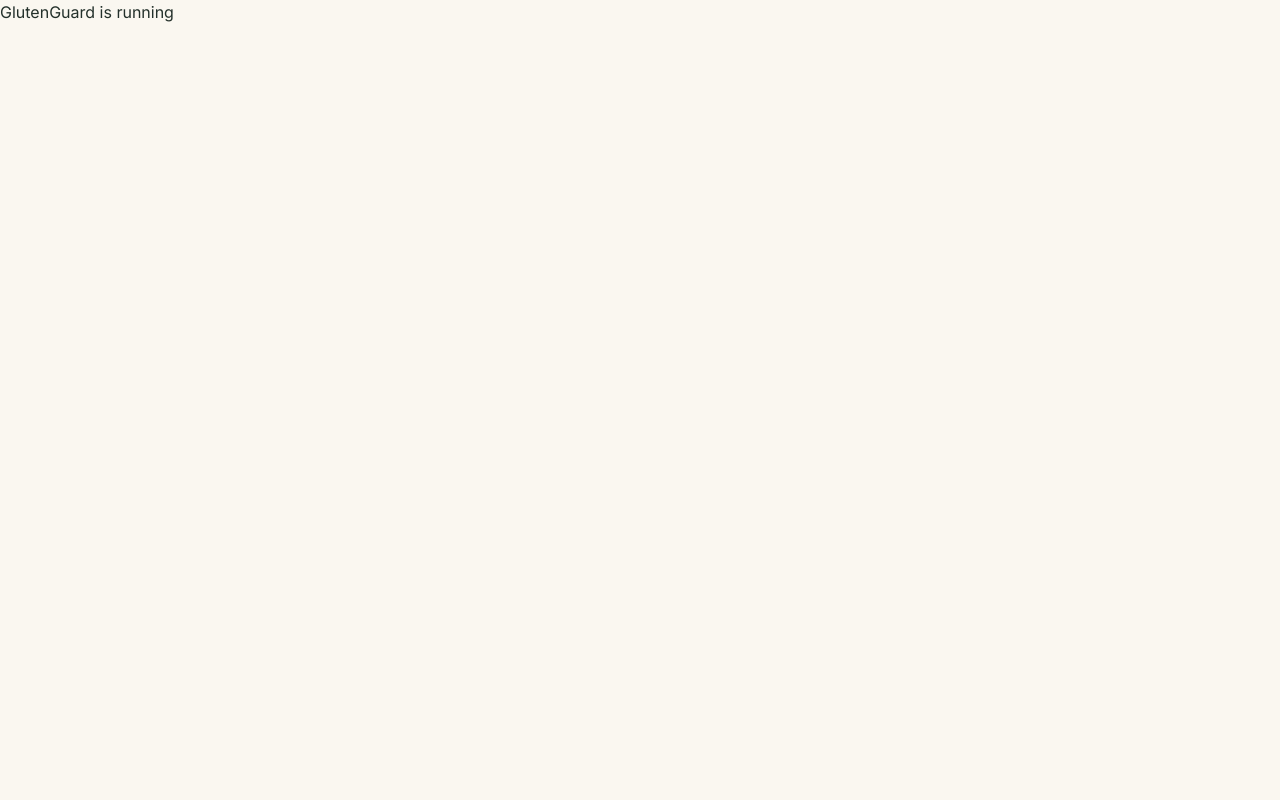
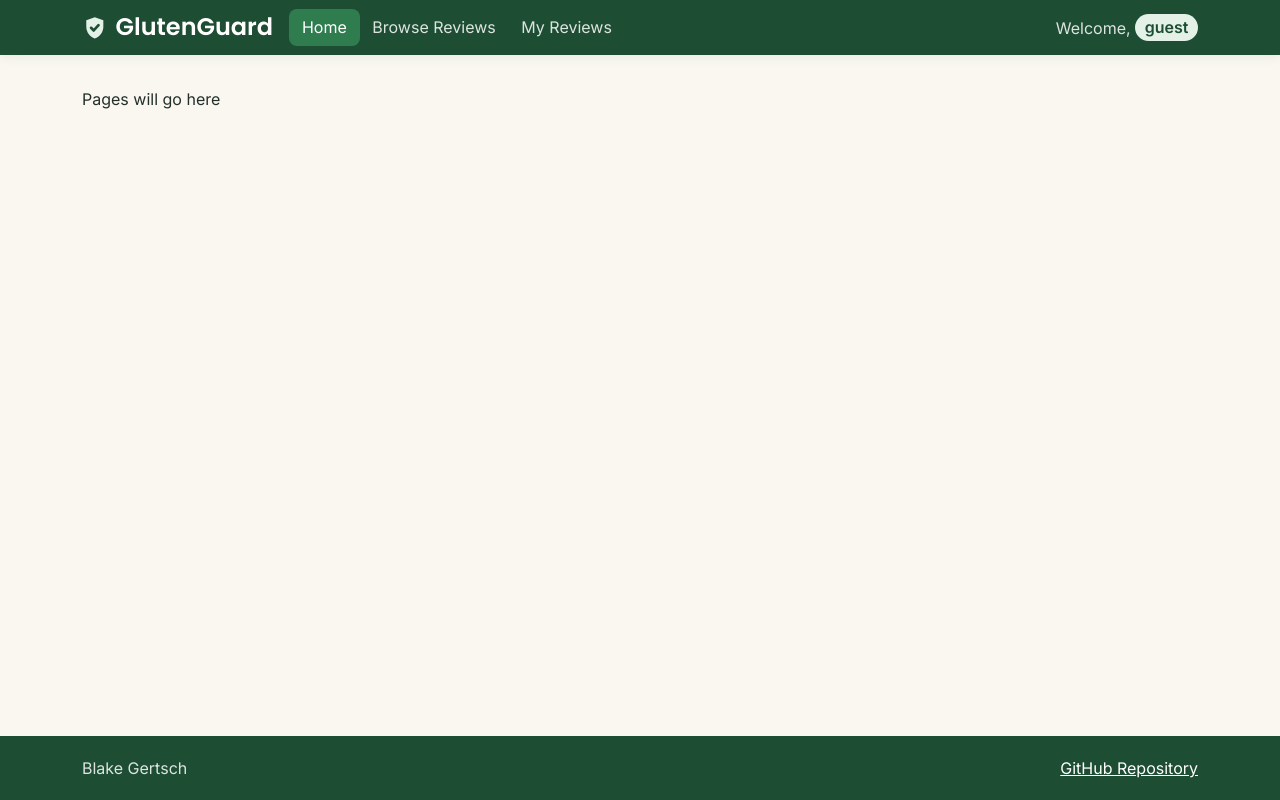
Before and after one commit to blakeg9944/Fall2026Startup, a React (Vite) app: page / in a window 1280 px wide. Built offline with nearby package versions, Linux system fonts and the light colour scheme.

Commit message:
Convert header and footer to a shared React layout with NavLinks

```diff
--- a/src/app.css
+++ b/src/app.css
@@ -76,7 +76,7 @@ img {
 
 /* ---------- Page layout ---------- */
 
-body {
+.app {
   min-height: 100vh;
   display: flex;
   flex-direction: column;
--- a/src/app.jsx
+++ b/src/app.jsx
@@ -1,7 +1,63 @@
 import React from 'react';
 import 'bootstrap/dist/css/bootstrap.min.css';
+import 'bootstrap/dist/js/bootstrap.bundle.min.js';
 import './app.css';
+import { BrowserRouter, NavLink, Link } from 'react-router-dom';
 
 export default function App() {
-  return <div>GlutenGuard is running</div>;
+  return (
+    <BrowserRouter>
+      <div className="app">
+        <header>
+          <nav className="navbar navbar-expand-md navbar-dark">
+            <div className="container">
+              <Link className="navbar-brand" to="/">
+                <h1>
+                  <svg className="brand-icon" viewBox="0 0 24 24" aria-hidden="true" focusable="false">
+                    <path d="M12 2 4 5v6c0 5 3.4 9.5 8 11 4.6-1.5 8-6 8-11V5l-8-3Z" />
+                    <path className="brand-check" d="m8.5 12 2.5 2.5 4.5-5" />
+                  </svg>
+                  GlutenGuard
+                </h1>
+              </Link>
+              <button className="navbar-toggler" type="button" data-bs-toggle="collapse" data-bs-target="#mainNav" aria-controls="mainNav" aria-expanded="false" aria-label="Toggle navigation">
+                <span className="navbar-toggler-icon"></span>
+              </button>
+              <div className="collapse navbar-collapse" id="mainNav">
+                <ul className="navbar-nav me-auto">
+                  <li className="nav-item">
+                    <NavLink className="nav-link" to="/">
+                      Home
+                    </NavLink>
+                  </li>
+                  <li className="nav-item">
+                    <NavLink className="nav-link" to="/browse">
+                      Browse Reviews
+                    </NavLink>
+                  </li>
+                  <li className="nav-item">
+                    <NavLink className="nav-link" to="/my-reviews">
+                      My Reviews
+                    </NavLink>
+                  </li>
+                </ul>
+                <p className="welcome">
+                  Welcome, <span id="username">guest</span>
+                </p>
+              </div>
+            </div>
+          </nav>
+        </header>
+
+        <main className="container">Pages will go here</main>
+
+        <footer>
+          <div className="container footer-inner">
+            <p>Blake Gertsch</p>
+            <a href="https://github.com/blakeg9944/Fall2026Startup">GitHub Repository</a>
+          </div>
+        </footer>
+      </div>
+    </BrowserRouter>
+  );
 }
```
